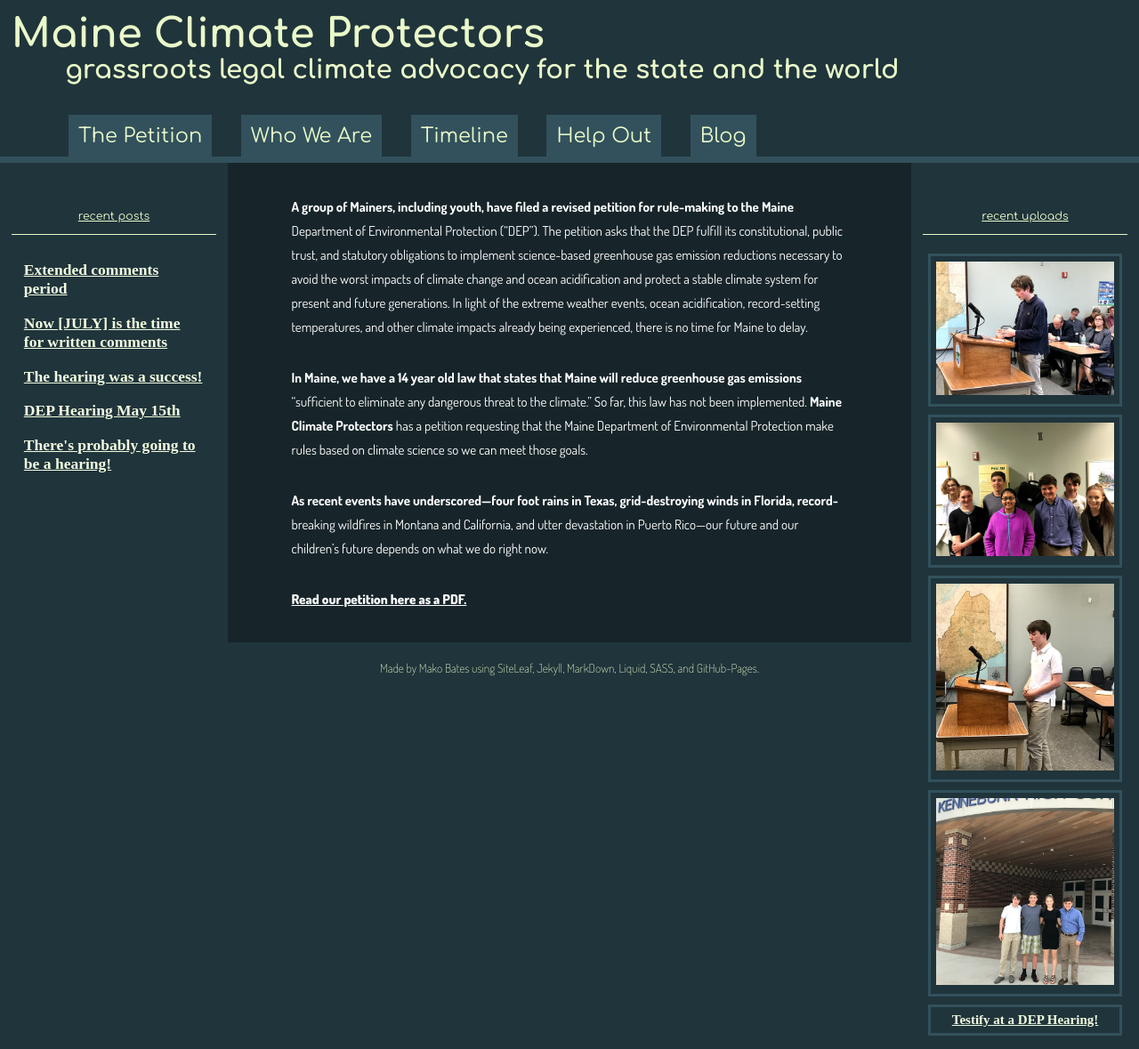
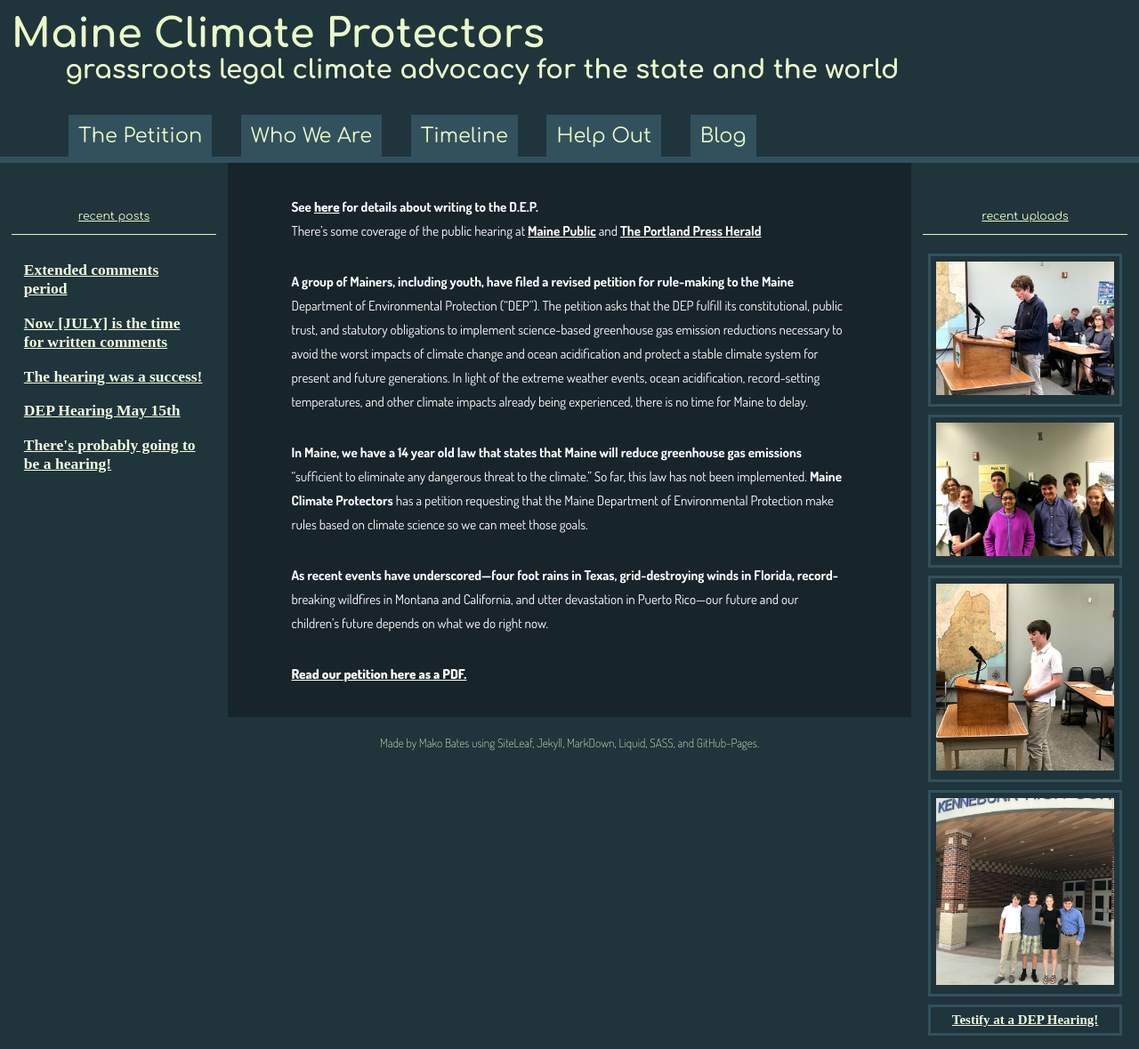
Before and after one commit to ShapeOfMatter/maine-climate-protectors, a Jekyll site: the page built from index.md, in a window 1280 px wide. Shown: the whole page at 89% size. Built offline with Jekyll 4.4.1, drawn with Linux system fonts in a browser that asks for light colours.

Commit message:
Updated Index

```diff
--- a/index.md
+++ b/index.md
@@ -3,6 +3,9 @@
 date: 2017-12-05 07:35:00 -05:00
 layout: busy
 ---
+
+See [here]({{ "/posts/now-is-the-time-for-written-comments/" | relative_url}} "Now is the time for written comments") for details about writing to the D.E.P.
+There's some coverage of the public hearing at [Maine Public](http://mainepublic.org/post/students-demand-maine-dep-act-reduce-greenhouse-gas-emissions#stream/0 "Maine Public's segment on the hearing") and [The Portland Press Herald](https://www.pressherald.com/2018/05/15/maine-dep-hears-testimony-on-citizen-initiative-to-cut-greenhouse-gases-8-percent-a-year/ "Portland Press Herald article")
 
 A group of Mainers, including youth, have filed a revised petition for rule-making to the Maine Department of Environmental Protection (“DEP”). The petition asks that the DEP fulfill its constitutional, public trust, and statutory obligations to implement science-based greenhouse gas emission reductions necessary to avoid the worst impacts of climate change and ocean acidification and protect a stable climate system for present and future generations. In light of the extreme weather events, ocean acidification, record-setting temperatures, and other climate impacts already being experienced, there is no time for Maine to delay.
 
```
